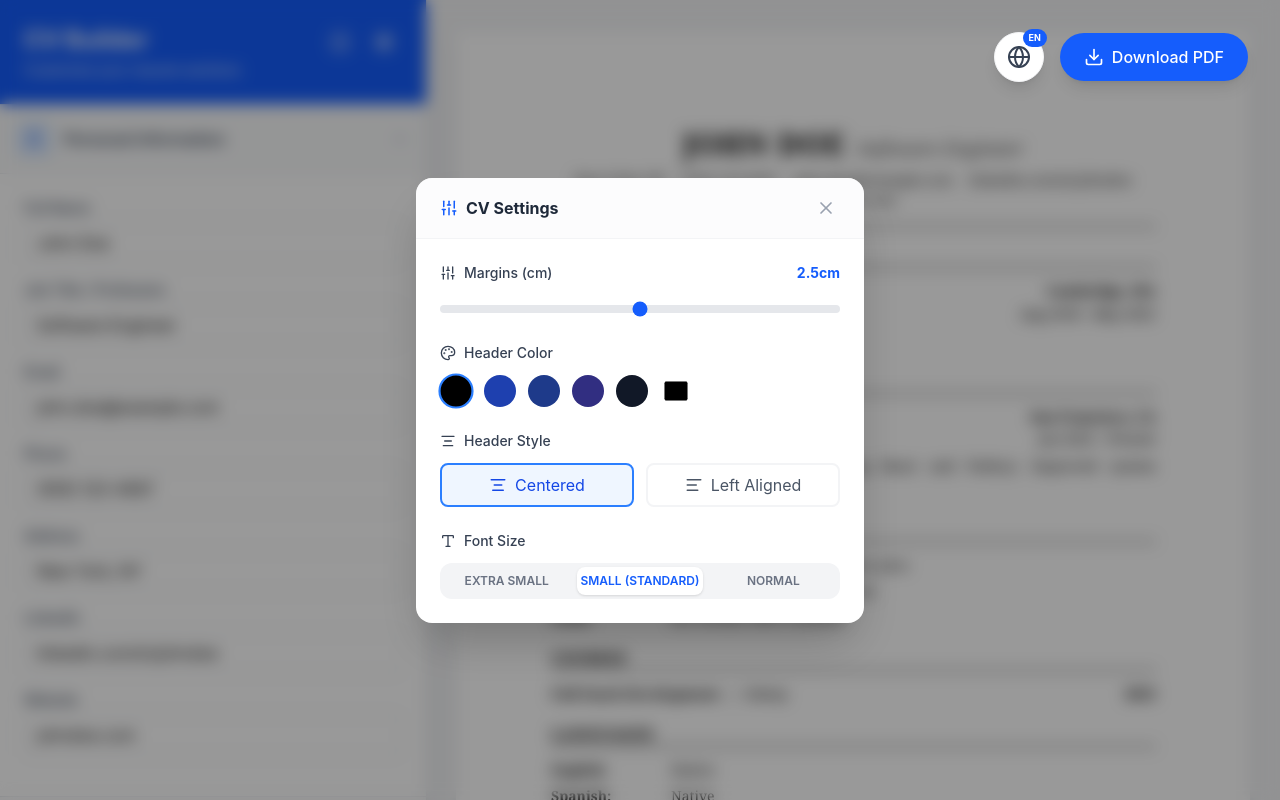
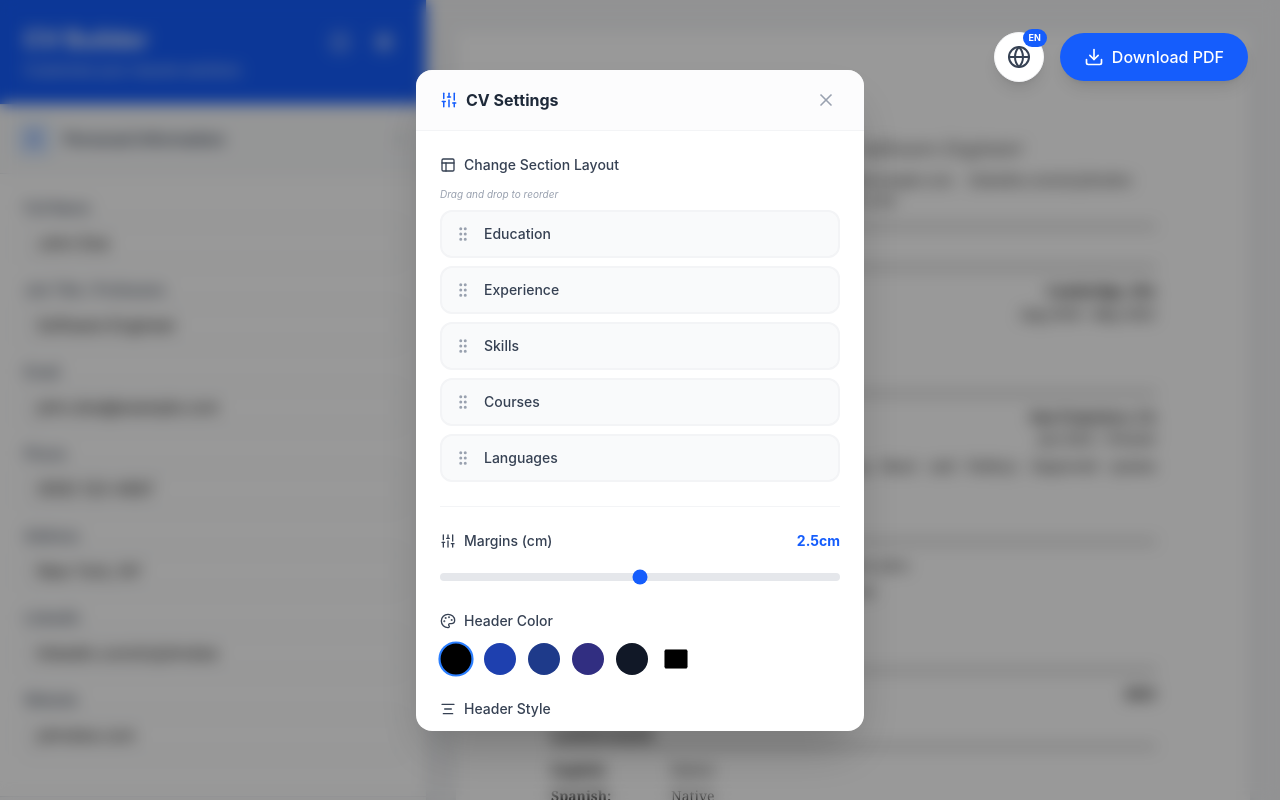
Before and after one commit to Lautaro-R-collins/CV-Builder, a React (Vite) app: page / in a window 1280 px wide. Both pictures are taken after a click on the button 383 px from the left and 42 px from the top of the page. Built offline with nearby package versions, Linux system fonts and the light colour scheme.

Commit message:
refactor CV component

```diff
--- a/src/components/CV/CV.jsx
+++ b/src/components/CV/CV.jsx
@@ -77,7 +77,7 @@ const CV = () => {
   // Define component blocks to be measured/rendered
   const blocks = [];
 
-  // Header
+  // 1. Header is ALWAYS first (as requested: "personal info goes up")
   blocks.push(
     <header
       key="header"
@@ -102,13 +102,18 @@ const CV = () => {
     </header>
   );
 
-  // Education Section Header
+  // 2. Render other sections based on settings.sectionOrder
+  const renderOrder = settings.sectionOrder || ['education', 'experience', 'skills', 'courses', 'languages'];
+
+  renderOrder.forEach(sectionId => {
+    switch (sectionId) {
+      case 'education':
         if (education.length > 0) {
           blocks.push(<h2 key="edu-hdr" className="text-base font-bold uppercase border-b border-black mb-3 mt-4">{t('cv.education')}</h2>);
           education.forEach((edu) => {
             blocks.push(
-        <div key={`edu-${edu.id}`} className="mb-3">
-          <div className="flex justify-between items-baseline font-bold">
+              <div key={`edu-${edu.id}`} className="mb-3 text-justify">
+                <div className="flex justify-between items-baseline font-bold capitalize">
                   <span>{edu.school}</span>
                   <span>{edu.location}</span>
                 </div>
@@ -117,20 +122,21 @@ const CV = () => {
                   <span>{edu.dates}</span>
                 </div>
                 {edu.description && (
-              <p className="mt-1 whitespace-pre-line text-justify">{edu.description}</p>
+                    <p className="mt-1 whitespace-pre-line">{edu.description}</p>
                 )}
               </div>
             );
           });
         }
+        break;
 
-  // Experience Section Header
+      case 'experience':
         if (experience.length > 0) {
           blocks.push(<h2 key="exp-hdr" className="text-base font-bold uppercase border-b border-black mb-3 mt-4">{t('cv.experience')}</h2>);
           experience.forEach((exp) => {
             blocks.push(
-        <div key={`exp-${exp.id}`} className="mb-4">
-          <div className="flex justify-between items-baseline font-bold">
+              <div key={`exp-${exp.id}`} className="mb-4 text-justify">
+                <div className="flex justify-between items-baseline font-bold capitalize">
                   <span>{exp.company}</span>
                   <span>{exp.location}</span>
                 </div>
@@ -139,14 +145,15 @@ const CV = () => {
                   <span>{exp.dates}</span>
                 </div>
                  {exp.description && (
-              <p className="whitespace-pre-line text-justify">{exp.description}</p>
+                    <p className="whitespace-pre-line">{exp.description}</p>
                 )}
               </div>
             );
           });
         }
+        break;
 
-  // Skills
+      case 'skills':
         if (skills.length > 0) {
           blocks.push(<h2 key="sk-hdr" className="text-base font-bold uppercase border-b border-black mb-3 mt-4">{t('cv.skills')}</h2>);
           skills.forEach((skill) => {
@@ -158,8 +165,9 @@ const CV = () => {
               );
           });
         }
+        break;
 
-  // Courses
+      case 'courses':
         if (courses && courses.length > 0) {
           blocks.push(<h2 key="crs-hdr" className="text-base font-bold uppercase border-b border-black mb-3 mt-4">{t('cv.courses')}</h2>);
           courses.forEach((course) => {
@@ -175,8 +183,9 @@ const CV = () => {
             );
           });
         }
+        break;
 
-  // Languages
+      case 'languages':
         if (languages.length > 0) {
           blocks.push(<h2 key="lang-hdr" className="text-base font-bold uppercase border-b border-black mb-3 mt-4">{t('cv.languages')}</h2>);
           languages.forEach((language) => {
@@ -188,6 +197,12 @@ const CV = () => {
             );
           });
         }
+        break;
+
+      default:
+        break;
+    }
+  });
 
   return (
     <div className={`w-full flex flex-col items-center gap-8 ${fontSizes[settings.fontSize] || 'text-sm'}`}>
--- a/src/components/CV/SettingsModal.jsx
+++ b/src/components/CV/SettingsModal.jsx
@@ -1,6 +1,7 @@
 import { useTranslation } from 'react-i18next';
 import { useCV } from '../../context/CVContext';
-import { X, Sliders, Palette, AlignLeft, AlignCenter, Type } from 'lucide-react';
+import { X, Sliders, Palette, AlignLeft, AlignCenter, Type, GripVertical, Layout } from 'lucide-react';
+import { DragDropContext, Droppable, Draggable } from '@hello-pangea/dnd';
 
 const SettingsModal = ({ isOpen, onClose }) => {
   const { t } = useTranslation();
@@ -8,6 +9,19 @@ const SettingsModal = ({ isOpen, onClose }) => {
   const { settings } = cvData;
 
   if (!isOpen) return null;
+
+  const handleDragEnd = (result) => {
+    if (!result.destination) return;
+
+    const currentOrder = settings.sectionOrder || ['education', 'experience', 'skills', 'courses', 'languages'];
+    const items = Array.from(currentOrder);
+    const [reorderedItem] = items.splice(result.source.index, 1);
+    items.splice(result.destination.index, 0, reorderedItem);
+
+    updateSettings({ sectionOrder: items });
+  };
+
+  const sectionOrder = settings.sectionOrder || ['education', 'experience', 'skills', 'courses', 'languages'];
 
   return (
     <div className="fixed inset-0 z-50 flex items-center justify-center p-4 bg-black/40 backdrop-blur-sm animate-in fade-in duration-200">
@@ -30,7 +44,51 @@ const SettingsModal = ({ isOpen, onClose }) => {
         </div>
 
         {/* Content */}
-        <div className="p-6 space-y-6 max-h-[75vh] overflow-y-auto">
+        <div className="p-6 space-y-6 max-h-[75vh] overflow-y-auto custom-scrollbar">
+          {/* Section Layout (Drag & Drop) */}
+          <div className="space-y-3">
+             <label className="flex items-center gap-2 text-sm font-medium text-gray-700">
+                <Layout size={16} /> {t('settings.layout')}
+            </label>
+            <p className="text-[10px] text-gray-400 italic mb-2">{t('settings.dragHint')}</p>
+
+            <DragDropContext onDragEnd={handleDragEnd}>
+              <Droppable droppableId="sections">
+                {(provided) => (
+                  <div
+                    {...provided.droppableProps}
+                    ref={provided.innerRef}
+                    className="space-y-2"
+                  >
+                    {sectionOrder.map((sectionId, index) => (
+                      <Draggable key={sectionId} draggableId={sectionId} index={index}>
+                        {(provided, snapshot) => (
+                          <div
+                            ref={provided.innerRef}
+                            {...provided.draggableProps}
+                            className={`flex items-center gap-3 p-3 bg-gray-50 rounded-xl border-2 transition-all ${
+                              snapshot.isDragging ? 'border-blue-500 shadow-lg scale-[1.02] bg-white z-50' : 'border-gray-100'
+                            }`}
+                          >
+                            <div {...provided.dragHandleProps} className="text-gray-400 hover:text-gray-600 cursor-grab active:cursor-grabbing">
+                                <GripVertical size={18} />
+                            </div>
+                            <span className="text-sm font-medium text-gray-700 capitalize">
+                                {t(`cv.${sectionId}`)}
+                            </span>
+                          </div>
+                        )}
+                      </Draggable>
+                    ))}
+                    {provided.placeholder}
+                  </div>
+                )}
+              </Droppable>
+            </DragDropContext>
+          </div>
+
+          <hr className="border-gray-100" />
+
           {/* Margins */}
           <div className="space-y-3">
             <div className="flex justify-between items-center text-sm font-medium text-gray-700">
--- a/src/context/CVContext.jsx
+++ b/src/context/CVContext.jsx
@@ -8,7 +8,14 @@ const STORAGE_KEY = 'cv_builder_data';
 export const CVProvider = ({ children }) => {
   const [cvData, dispatch] = useReducer(cvReducer, initialState, (initial) => {
     const saved = localStorage.getItem(STORAGE_KEY);
-    return saved ? JSON.parse(saved) : initial;
+    if (!saved) return initial;
+
+    const parsed = JSON.parse(saved);
+    // Ensure new settings (like sectionOrder) are merged into existing saved data
+    return {
+      ...parsed,
+      settings: { ...initial.settings, ...parsed.settings }
+    };
   });
 
   useEffect(() => {
```
Lines whose indentation alone changed are shown as unchanged.
